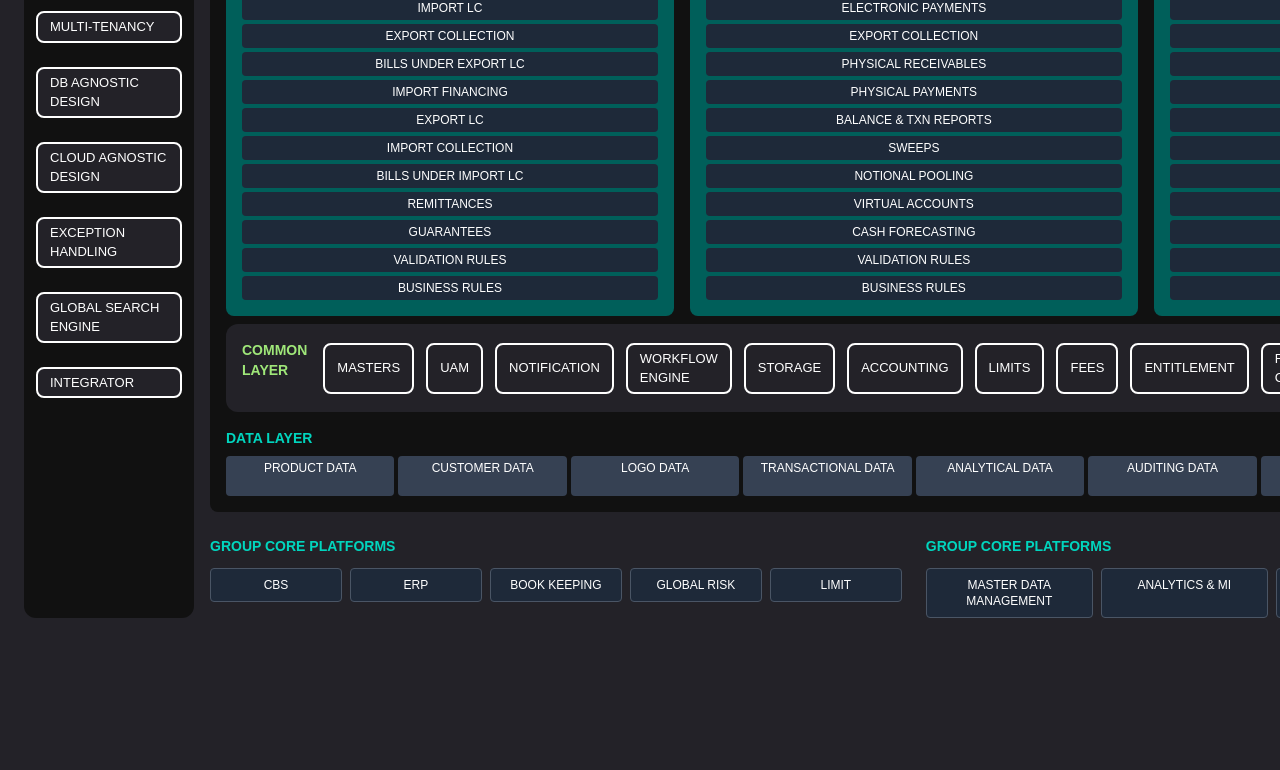
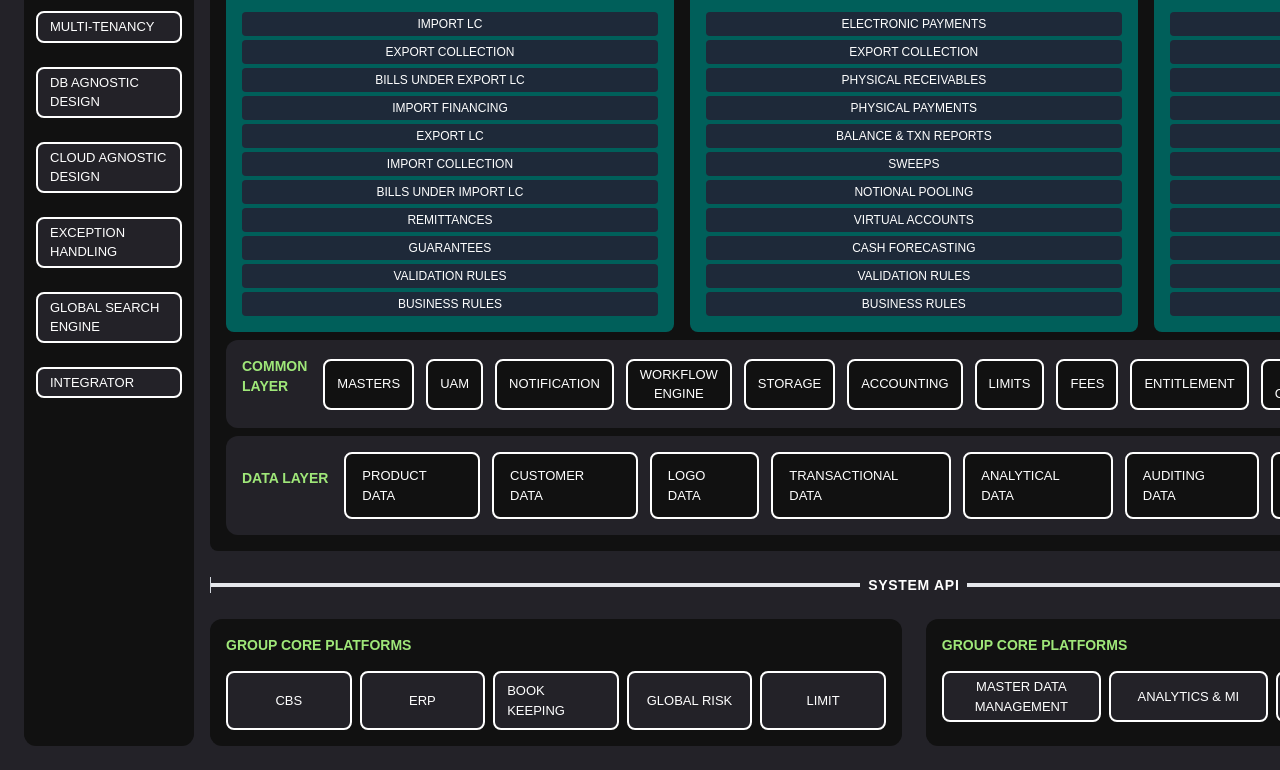
Before and after one commit to ogdevelpers/veefin-chassis, a Next.js app: page / in a window 1280 px wide. Shown: the part 534-1304 px from the top of the page. Before the commit the page ends 1176 px from the top, so only its background shows below. Built offline with nearby package versions, Linux system fonts and the light colour scheme.

Commit message:
most ui done

```diff
--- a/src/components/financial-architecture/FinancialArchitecture.tsx
+++ b/src/components/financial-architecture/FinancialArchitecture.tsx
@@ -134,7 +134,7 @@ const digitalEngagement = [
             </h3>
             <div className="grid grid-cols-6 gap-2">
               {digitalEngagement.map((section, idx) => (
-                <div key={idx} className="flex items-center justify-center gap-3 bg-[#232228] py-1 px-3 rounded-lg border-2 border-white text-[13px]">
+                <div key={idx} className="flex items-center justify-center text-center bg-[#232228] py-2 px-3 rounded-lg border-2 border-white text-[13px]">
                     {section.title}
                 </div>
               ))}
@@ -190,9 +190,9 @@ const digitalEngagement = [
             {/* Common Layer */}
             <div className="bg-[#232228] p-4 rounded-xl flex items-center justify-between space-x-4 mt-2">
               <h4 className="text-sm font-semibold text-[#9FE779] mb-4">COMMON LAYER</h4>
-                <div className="flex flex-no-wrap gap-3">
+                <div className="flex-1 flex flex-no-wrap gap-3">
                 {commonLayerItems.map((item, idx) => (
-                    <div key={idx} className="flex items-center justify-center gap-3 bg-[#232228] py-1 px-3 rounded-lg border-2 border-white text-[13px]">
+                    <div key={idx} className="flex items-center justify-center gap-3 text-center bg-[#111] py-1 px-3 rounded-lg border-2 border-white text-[13px]">
                     {item}
                     </div>
                 ))}
@@ -200,11 +200,11 @@ const digitalEngagement = [
             </div>
 
             {/* Data Layer */}
-            <div className="mt-4">
-              <h4 className="text-sm font-semibold text-teal-400 mb-2">DATA LAYER</h4>
-              <div className="grid grid-cols-8 gap-1">
+            <div className="bg-[#232228] p-4 rounded-xl flex items-center justify-between space-x-4 mt-2">
+              <h4 className="text-sm font-semibold text-[#9FE779] mb-4">DATA LAYER</h4>
+              <div className="flex-1 flex gap-3">
                 {dataLayerItems.map((item, idx) => (
-                  <div key={idx} className="bg-gray-700 rounded px-2 py-1 text-xs text-center">
+                  <div key={idx} className="flex items-center justify-center  bg-[#111] py-3 px-4 rounded-lg border-2 border-white text-[13px]">
                     {item}
                   </div>
                 ))}
@@ -212,23 +212,25 @@ const digitalEngagement = [
             </div>
           </div>
 
+          <LineSvg title={"System API"} />
+
           {/* Core Platforms */}
           <div className="grid grid-cols-2 gap-6">
-            <div>
-              <h3 className="text-sm font-semibold text-teal-400 mb-3">GROUP CORE PLATFORMS</h3>
+            <div className="bg-[#111] p-4 rounded-xl ">
+              <h3 className="text-sm font-semibold text-[#9FE779] mb-4">GROUP CORE PLATFORMS</h3>
               <div className="grid grid-cols-5 gap-2">
                 {leftPlatforms.map((platform, idx) => (
-                  <div key={idx} className="bg-gray-800 border border-gray-600 rounded px-3 py-2 text-xs text-center">
+                  <div key={idx} className="flex items-center justify-center bg-[#232228] py-2 px-3 rounded-lg border-2 border-white text-[13px]">
                     {platform}
                   </div>
                 ))}
               </div>
             </div>
-            <div>
-              <h3 className="text-sm font-semibold text-teal-400 mb-3">GROUP CORE PLATFORMS</h3>
+            <div className="bg-[#111] p-4 rounded-xl ">
+              <h3 className="text-sm font-semibold text-[#9FE779] mb-4">GROUP CORE PLATFORMS</h3>
               <div className="grid grid-cols-4 gap-2">
                 {rightPlatforms.map((platform, idx) => (
-                  <div key={idx} className="bg-gray-800 border border-gray-600 rounded px-3 py-2 text-xs text-center">
+                  <div key={idx} className="flex items-center justify-center text-center bg-[#232228] py-1 px-3 rounded-lg border-2 border-white text-[13px]">
                     {platform}
                   </div>
                 ))}
```
